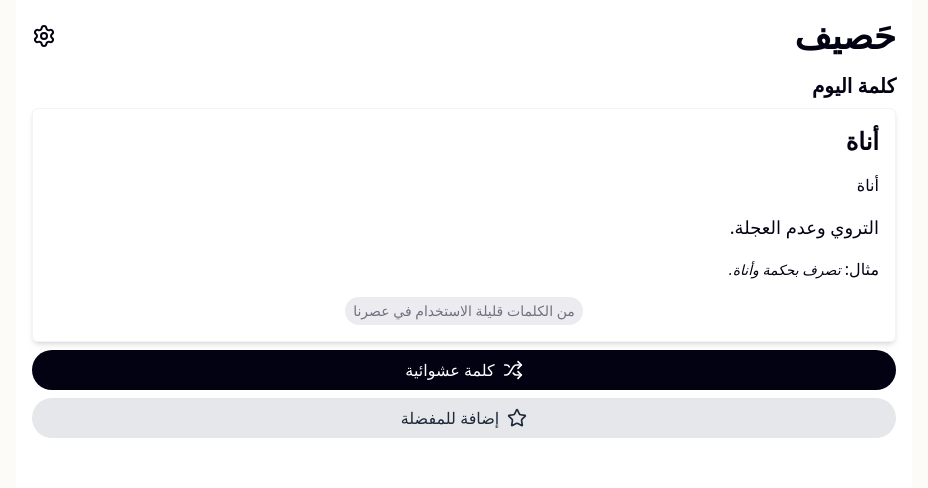
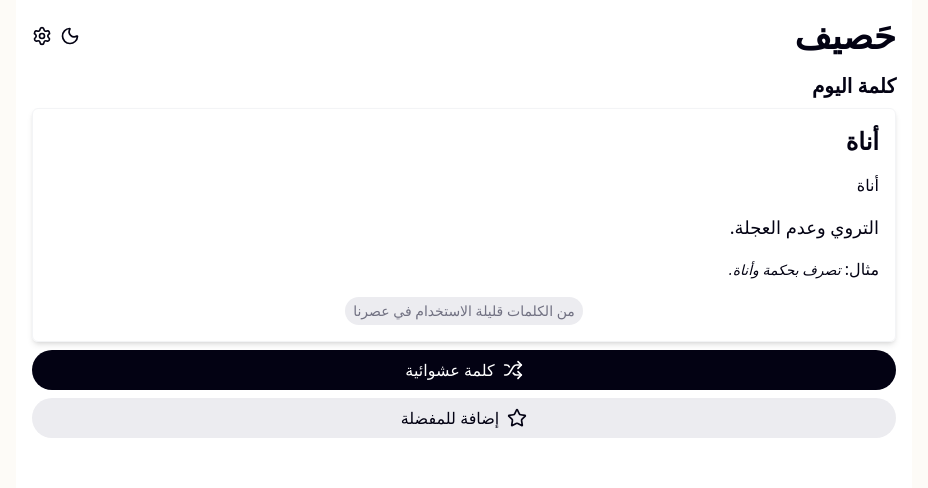
Before and after one commit to OmairM0/hasif, a Next.js app: page / in a window 1280 px wide. Shown: the top 488 px of the page, without its empty margins (340-1268 px from the left). Built offline with nearby package versions, Linux system fonts and the light colour scheme; no server answers.

Commit message:
feat(theme): introduce theme switcher with shared hook

```diff
--- a/app/globals.css
+++ b/app/globals.css
@@ -1,7 +1,6 @@
 @import "tailwindcss";
 
 :root {
-  /* --color-primary: #030213; */
   --color-secondary: oklch(0.95 0.0058 264.53);
   --color-background: #ffffff;
   --color-foreground: #030213;
@@ -14,14 +13,20 @@
 }
 
 [data-theme="dark"] {
-  --color-primary: #d9d9ff;
-  --color-secondary: oklch(0.3 0.0058 264.53);
-  --color-background: #0b0f1a;
-  --color-foreground: #e6eef8;
+  --color-secondary: oklch(0.38 0.01 264.53);
+
+  --color-background: #0b0b14;
+  --color-foreground: #f4f4f6;
+  --color-foreground-hover: #ffffff;
+
+  --color-muted: #161622;
+  --color-muted-foreground: #a1a1b3;
+
+  --color-border: #232336;
+  --color-card: #12121c;
 }
 
 @theme inline {
-  /* --color-primary: #030213; */
   --color-secondary: var(--color-secondary);
   --color-background: var(--color-background);
   --color-foreground: var(--color-foreground);
@@ -32,13 +37,6 @@
   --color-border: var(--color-border);
   --color-card: var(--color-card);
   --font-sans: var(--font-ibm-plex-sans);
-}
-
-@media (prefers-color-scheme: dark) {
-  :root {
-    --background: #0a0a0a;
-    --foreground: #ededed;
-  }
 }
 
 body {
--- a/app/layout.tsx
+++ b/app/layout.tsx
@@ -34,13 +34,27 @@ export const metadata: Metadata = {
   },
 };
 
+const themeScript = `
+(() => {
+  try {
+    const stored = localStorage.getItem("theme");
+    const prefersDark = window.matchMedia("(prefers-color-scheme: dark)").matches;
+    const theme = stored ?? (prefersDark ? "dark" : "light");
+    document.documentElement.setAttribute("data-theme", theme);
+  } catch (_) {}
+})();
+`;
+
 export default function RootLayout({
   children,
 }: Readonly<{
   children: React.ReactNode;
 }>) {
   return (
-    <html lang="ar" dir="rtl">
+    <html lang="ar" dir="rtl" suppressHydrationWarning>
+      <head>
+        <script dangerouslySetInnerHTML={{ __html: themeScript }} />
+      </head>
       <body className={`${ibmPlexSans.variable} antialiased`}>
         <div className="max-w-4xl md:mx-auto h-full p-4 bg-background min-h-dvh flex flex-col">
           <>
--- a/app/page.tsx
+++ b/app/page.tsx
@@ -7,7 +7,12 @@ import { Settings } from "lucide-react";
 export default function Home() {
   return (
     <>
-      <Header title={<Logo />} icon={<Settings aria-hidden="true" />} />
+      <Header
+        title={<Logo />}
+        icon={
+          <Settings size={20} aria-hidden="true" className="cursor-pointer" />
+        }
+      />
       <main>
         <TodayWord />
         {/* <AnimatedCom /> */}
--- a/components/header.tsx
+++ b/components/header.tsx
@@ -1,4 +1,5 @@
 import { ReactNode } from "react";
+import ThemeSwitcher from "./theme-switcher";
 
 interface IProps {
   title: ReactNode;
@@ -10,11 +11,14 @@ const Header = ({ title, icon }: IProps) => {
     <header className="flex justify-between items-center">
       {title}
 
-      {icon && (
-        <button aria-label="settings" tabIndex={0}>
-          {icon}
-        </button>
-      )}
+      <div className="flex gap-2 items-center">
+        <ThemeSwitcher />
+        {icon && (
+          <button aria-label="settings" tabIndex={0}>
+            {icon}
+          </button>
+        )}
+      </div>
     </header>
   );
 };
--- /dev/null
+++ b/components/theme-switcher.tsx
@@ -0,0 +1,23 @@
+"use client";
+import { useTheme } from "@/hooks/useTheme";
+import { Moon, Sun } from "lucide-react";
+
+const ThemeSwitcher = () => {
+  const { theme, toggleTheme, isMounted } = useTheme();
+
+  if (!isMounted) {
+    return <div className="h-9 w-9" aria-hidden />;
+  }
+
+  return (
+    <button
+      className="cursor-pointer"
+      onClick={toggleTheme}
+      aria-label="Toggle Theme"
+    >
+      {theme !== "light" ? <Sun size={20} /> : <Moon size={20} />}
+    </button>
+  );
+};
+
+export default ThemeSwitcher;
--- a/components/ui/button.tsx
+++ b/components/ui/button.tsx
@@ -27,10 +27,20 @@ const Button = forwardRef<HTMLButtonElement, IProps>(
     },
     ref
   ) => {
+    // const variantStyles = {
+    //   primary: "bg-foreground text-background hover:bg-foreground-hover",
+    //   secondary: "bg-gray-200 text-gray-800 hover:bg-gray-300",
+    //   outline: "border border-gray-300 text-gray-800 hover:bg-gray-100",
+    //   destructive: "bg-red-600 text-white hover:bg-red-700",
+    // };
+
     const variantStyles = {
-      primary: "bg-foreground text-white hover:bg-foreground-hover",
-      secondary: "bg-gray-200 text-gray-800 hover:bg-gray-300",
-      outline: "border border-gray-300 text-gray-800 hover:bg-gray-100",
+      primary: "bg-foreground text-background hover:bg-foreground-hover",
+
+      secondary: "bg-muted text-foreground hover:bg-muted/80",
+
+      outline: "border border-border text-foreground hover:bg-muted",
+
       destructive: "bg-red-600 text-white hover:bg-red-700",
     };
 
--- /dev/null
+++ b/hooks/useTheme.tsx
@@ -0,0 +1,29 @@
+"use client";
+
+import { useEffect, useState } from "react";
+
+type Theme = "light" | "dark";
+
+export function useTheme() {
+  const [theme, setTheme] = useState<Theme>("light");
+  const [isMounted, setIsMounted] = useState(false);
+
+  useEffect(() => {
+    const attr = document.documentElement.getAttribute("data-theme");
+    // eslint-disable-next-line react-hooks/set-state-in-effect
+    setTheme(attr === "dark" ? "dark" : "light");
+    setIsMounted(true);
+  }, []);
+
+  const set = (next: Theme) => {
+    document.documentElement.setAttribute("data-theme", next);
+    localStorage.setItem("theme", next);
+    setTheme(next);
+  };
+
+  return {
+    theme,
+    isMounted,
+    toggleTheme: () => set(theme === "dark" ? "light" : "dark"),
+  };
+}
```
Also changed, not shown: 1 other file (tests, documents, lock files or other folders).
